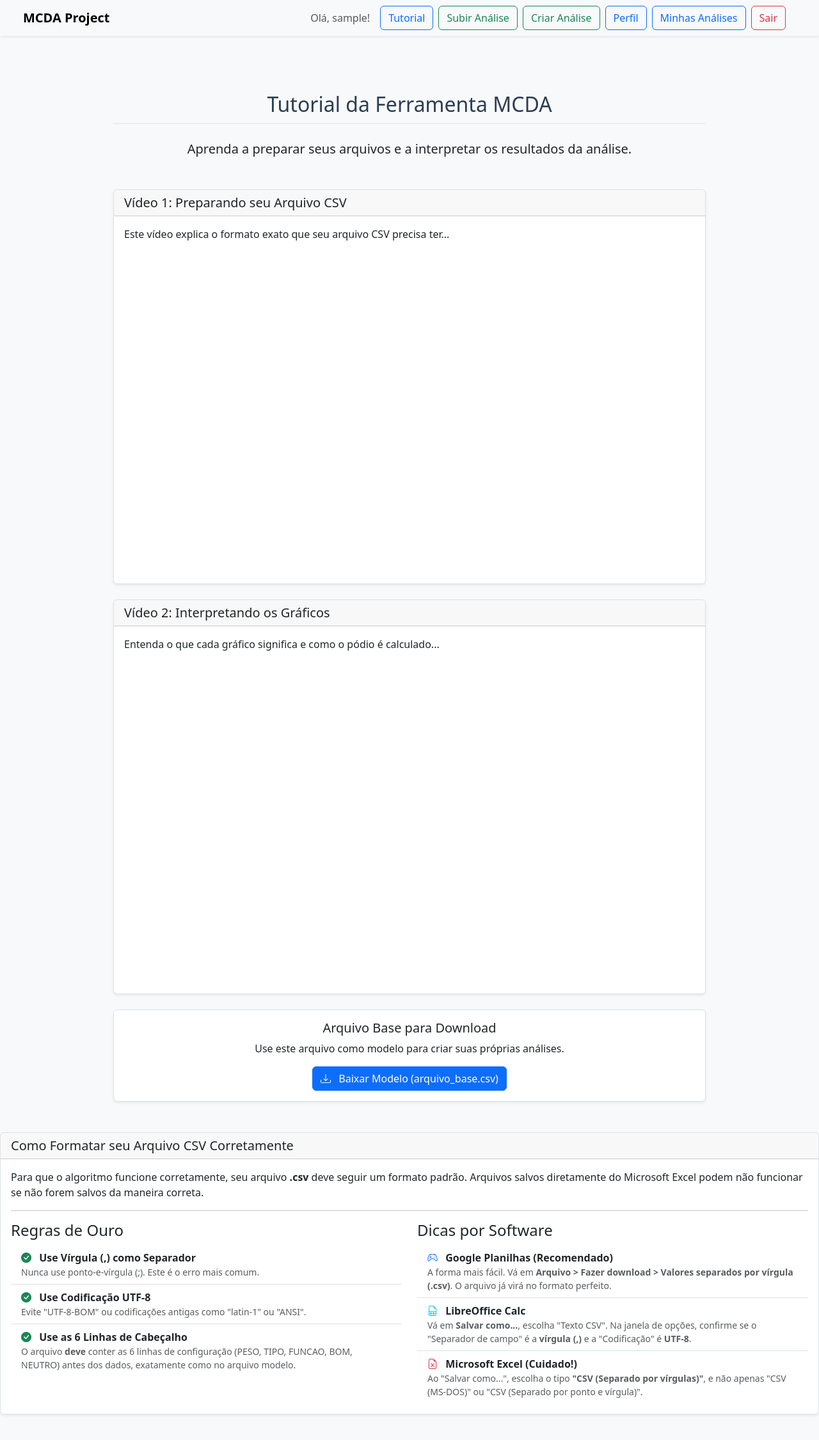
After one commit to GianFadiga/mcda_web, a Django app: page /tutorial/ in a window 1280 px wide. The commit adds this page. Shown: the whole page at 64% size. Run offline with Django 5.2, Linux system fonts and the light colour scheme; the visitor is signed in with stand-in values (Sample User, id 1); some libraries are stand-ins or nearby versions.

Commit message:
tutorial update

```diff
--- a/analyzer_app/templates/analyzer/base.html
+++ b/analyzer_app/templates/analyzer/base.html
@@ -59,6 +59,7 @@
         {% if user.is_authenticated %}
       <span class="navbar-text me-3">Olá, {{ user.username }}!</span>
 
+      <a href="{% url 'tutorial' %}" class="btn btn-outline-primary me-2">Tutorial</a>
       <a href="{% url 'upload_form_root' %}" class="btn btn-outline-success me-2">Subir Análise</a>
       <a href="{% url 'analysis_creator' %}" class="btn btn-outline-success me-2">Criar Análise</a>
 
--- /dev/null
+++ b/analyzer_app/templates/analyzer/tutorial.html
@@ -0,0 +1,133 @@
+{% extends 'analyzer/base.html' %}
+{% load static %}
+
+{% block content %}
+<div class="container mt-5">
+    <div class="row">
+        <div class="col-lg-10 offset-lg-1">
+
+            <h2 class="text-center mb-4">Tutorial da Ferramenta MCDA</h2>
+            <p class="lead text-center mb-5">
+                Aprenda a preparar seus arquivos e a interpretar os resultados da análise.
+            </p>
+
+            <div class="card shadow-sm mb-4">
+                <div class="card-header">
+                    <h5 class="mb-0">Vídeo 1: Preparando seu Arquivo CSV</h5>
+                </div>
+                <div class="card-body">
+                    <p>Este vídeo explica o formato exato que seu arquivo CSV precisa ter...</p>
+                    <div class="ratio ratio-16x9">
+                        <iframe
+                            src="LINK_DO_SEU_VIDEO_1_EMBED"
+                            title="Tutorial 1: Preparando CSV"
+                            frameborder="0"
+                            allow="accelerometer; autoplay; clipboard-write; encrypted-media; gyroscope; picture-in-picture"
+                            allowfullscreen>
+                        </iframe>
+                    </div>
+                </div>
+            </div>
+
+            <div class="card shadow-sm mb-4">
+                <div class="card-header">
+                    <h5 class="mb-0">Vídeo 2: Interpretando os Gráficos</h5>
+                </div>
+                <div class="card-body">
+                    <p>Entenda o que cada gráfico significa e como o pódio é calculado...</p>
+                    <div class="ratio ratio-16x9">
+                        <iframe
+                            src="LINK_DO_SEU_VIDEO_2_EMBED"
+                            title="Tutorial 2: Interpretando Gráficos"
+                            frameborder="0"
+                            allow="accelerometer; autoplay; clipboard-write; encrypted-media; gyroscope; picture-in-picture"
+                            allowfullscreen>
+                        </iframe>
+                    </div>
+                </div>
+            </div>
+
+            <div class="card shadow-sm mb-5">
+                <div class="card-body text-center">
+                    <h5 class="card-title">Arquivo Base para Download</h5>
+                    <p class="card-text">
+                        Use este arquivo como modelo para criar suas próprias análises.
+                    </p>
+                    <a href="{% static 'files/'|add:download_file_name %}" class="btn btn-primary" download>
+                        <i class="bi bi-download me-2"></i>
+                        Baixar Modelo ({{ download_file_name }})
+                    </a>
+                </div>
+            </div>
+
+        </div>
+    </div>
+</div>
+
+<div class="card shadow-sm mb-4">
+    <div class="card-header">
+        <h5 class="mb-0">Como Formatar seu Arquivo CSV Corretamente</h5>
+    </div>
+    <div class="card-body">
+        <p>Para que o algoritmo funcione corretamente, seu arquivo <strong>.csv</strong> deve seguir um formato padrão. Arquivos salvos diretamente do Microsoft Excel podem não funcionar se não forem salvos da maneira correta.</p>
+
+        <hr>
+
+        <div class="row">
+            <div class="col-md-6">
+                <h4>Regras de Ouro</h4>
+                <ul class="list-group list-group-flush">
+                    <li class="list-group-item">
+                        <i class="bi bi-check-circle-fill text-success me-2"></i>
+                        <strong>Use Vírgula (,) como Separador</strong>
+                        <p class="small text-muted mb-0">
+                            Nunca use ponto-e-vírgula (;). Este é o erro mais comum.
+                        </p>
+                    </li>
+                    <li class="list-group-item">
+                        <i class="bi bi-check-circle-fill text-success me-2"></i>
+                        <strong>Use Codificação UTF-8</strong>
+                        <p class="small text-muted mb-0">
+                            Evite "UTF-8-BOM" ou codificações antigas como "latin-1" ou "ANSI".
+                        </p>
+                    </li>
+                    <li class="list-group-item">
+                        <i class="bi bi-check-circle-fill text-success me-2"></i>
+                        <strong>Use as 6 Linhas de Cabeçalho</strong>
+                        <p class="small text-muted mb-0">
+                            O arquivo <strong>deve</strong> conter as 6 linhas de configuração (PESO, TIPO, FUNCAO, BOM, NEUTRO) antes dos dados, exatamente como no arquivo modelo.
+                        </p>
+                    </li>
+                </ul>
+            </div>
+
+            <div class="col-md-6">
+                <h4>Dicas por Software</h4>
+                <ul class="list-group list-group-flush">
+                    <li class="list-group-item">
+                        <i class="bi bi-controller text-primary me-2"></i>
+                        <strong>Google Planilhas (Recomendado)</strong>
+                        <p class="small text-muted mb-0">
+                            A forma mais fácil. Vá em <strong>Arquivo > Fazer download > Valores separados por vírgula (.csv)</strong>. O arquivo já virá no formato perfeito.
+                        </p>
+                    </li>
+                    <li class="list-group-item">
+                        <i class="bi bi-file-earmark-spreadsheet text-info me-2"></i>
+                        <strong>LibreOffice Calc</strong>
+                        <p class="small text-muted mb-0">
+                            Vá em <strong>Salvar como...</strong>, escolha "Texto CSV". Na janela de opções, confirme se o "Separador de campo" é a <strong>vírgula (,)</strong> e a "Codificação" é <strong>UTF-8</strong>.
+                        </p>
+                    </li>
+                    <li class="list-group-item">
+                        <i class="bi bi-file-earmark-excel text-danger me-2"></i>
+                        <strong>Microsoft Excel (Cuidado!)</strong>
+                        <p class="small text-muted mb-0">
+                            Ao "Salvar como...", escolha o tipo <strong>"CSV (Separado por vírgulas)"</strong>, e não apenas "CSV (MS-DOS)" ou "CSV (Separado por ponto e vírgula)".
+                        </p>
+                    </li>
+                </ul>
+            </div>
+        </div>
+    </div>
+</div>
+{% endblock %}
--- a/analyzer_app/urls.py
+++ b/analyzer_app/urls.py
@@ -14,4 +14,5 @@ urlpatterns = [
     path('analysis_logs/', analysis_logs_view, name='analysis_logs'),
     path('creator/', views.analysis_creator_view, name='analysis_creator'),
     path('password_reset/', views.password_reset_request, name='password_reset_request'),
+    path('tutorial/', views.tutorial_view, name='tutorial'),
 ]
--- a/analyzer_app/views.py
+++ b/analyzer_app/views.py
@@ -487,3 +487,14 @@ def password_reset_request(request):
 
     # Se for um GET (primeira vez na página), apenas mostre o formulário
     return render(request, 'analyzer/password_reset_form.html')
+
+@login_required
+def tutorial_view(request):
+    """
+    Renderiza a página estática de tutorial.
+    """
+    # (Opcional) Você pode preparar o link do arquivo aqui
+    context = {
+        'download_file_name': 'arquivo_base.csv' # O nome do seu arquivo
+    }
+    return render(request, 'analyzer/tutorial.html', context)
```
Also changed, not shown: analyzer_app/static/files/arquivo_base.csv (added, +10 -0 lines).
